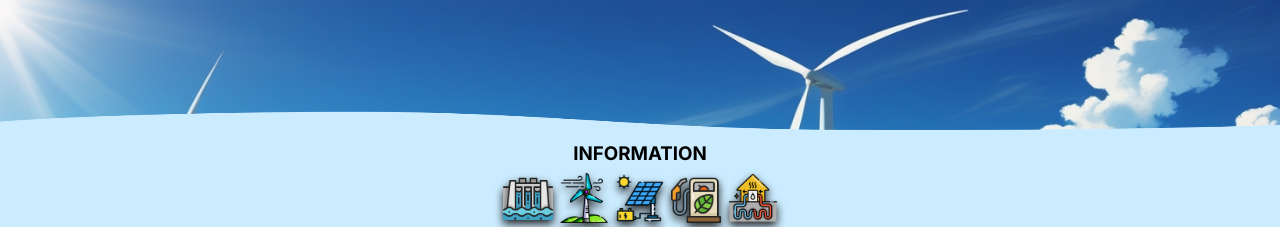
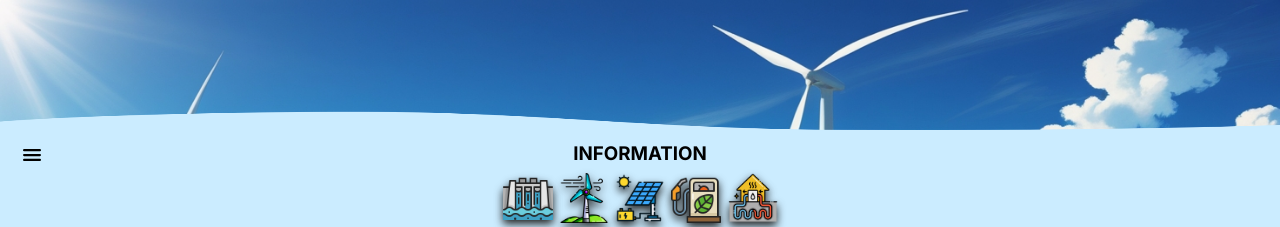
Before and after one commit to jhojantobonm/rei-app, a React (Vite) app: page / in a window 1280 px wide. Shown: the top 227 px of the page. Built offline with nearby package versions, Linux system fonts and the light colour scheme.

Commit message:
📦 Install react-icons
📄 Create HeaderApp.tsx and MenuButton.tsx

```diff
--- a/package.json
+++ b/package.json
@@ -14,6 +14,7 @@
     "@tailwindcss/vite": "^4.0.6",
     "react": "^19.0.0",
     "react-dom": "^19.0.0",
+    "react-icons": "^5.4.0",
     "tailwindcss": "^4.0.6"
   },
   "devDependencies": {
--- /dev/null
+++ b/src/components/HeaderApp.tsx
@@ -0,0 +1,15 @@
+import { MenuButton } from "./MenuButton"
+
+export const HeaderApp = ({title}:{title?:string})=>{
+  return(
+    <header data-testid='header'>
+      <figure>
+        <div id='mask-header' className='w-full h-[130px]'></div>
+      </figure>
+      <div className="relative">
+        <h1 className="text-center text-3xl font-bold mt-5">{title}</h1>
+        <MenuButton className="absolute top-0 left-[2rem]"/>
+      </div>
+    </header>
+  )
+}
--- /dev/null
+++ b/src/components/MenuButton.tsx
@@ -0,0 +1,12 @@
+import { IoMenu } from "react-icons/io5";
+
+interface Props extends React.DetailedHTMLProps<React.HTMLAttributes<HTMLDivElement>, HTMLDivElement>{}
+
+export const MenuButton = (props: Props)=>{
+  return(
+    <div data-testid='menu-button' {...props}>
+      <IoMenu className="cursor-pointer" size={'2.4rem'}></IoMenu>
+
+    </div>
+  )
+}
--- a/src/pages/Home.tsx
+++ b/src/pages/Home.tsx
@@ -1,5 +1,6 @@
 import { ContentInformation } from '../components/ContentInformation'
 import { ContentInformationSolar } from '../components/ContentInformationSolar'
+import { HeaderApp } from '../components/HeaderApp'
 import { MenuInformation } from '../components/MenuInformation'
 import './Home.css'
 
@@ -7,12 +8,7 @@ import './Home.css'
 export const Home = () => {
   return (
   <section data-testid='home-container'>
-    <header>
-      <figure>
-        <div id='mask-header' className='w-full h-[130px]'></div>
-      </figure>
-      <h1 className="text-center text-3xl font-bold mt-5">INFORMATION</h1>
-    </header>
+    <HeaderApp title='INFORMATION'/>
     <section className='pl-6 pr-6'>
       <MenuInformation className='mt-3' />
       <ContentInformation className='mt-7 text-[1.4rem]'
```
Also changed, not shown: 1 other file (tests, documents, lock files or other folders).
